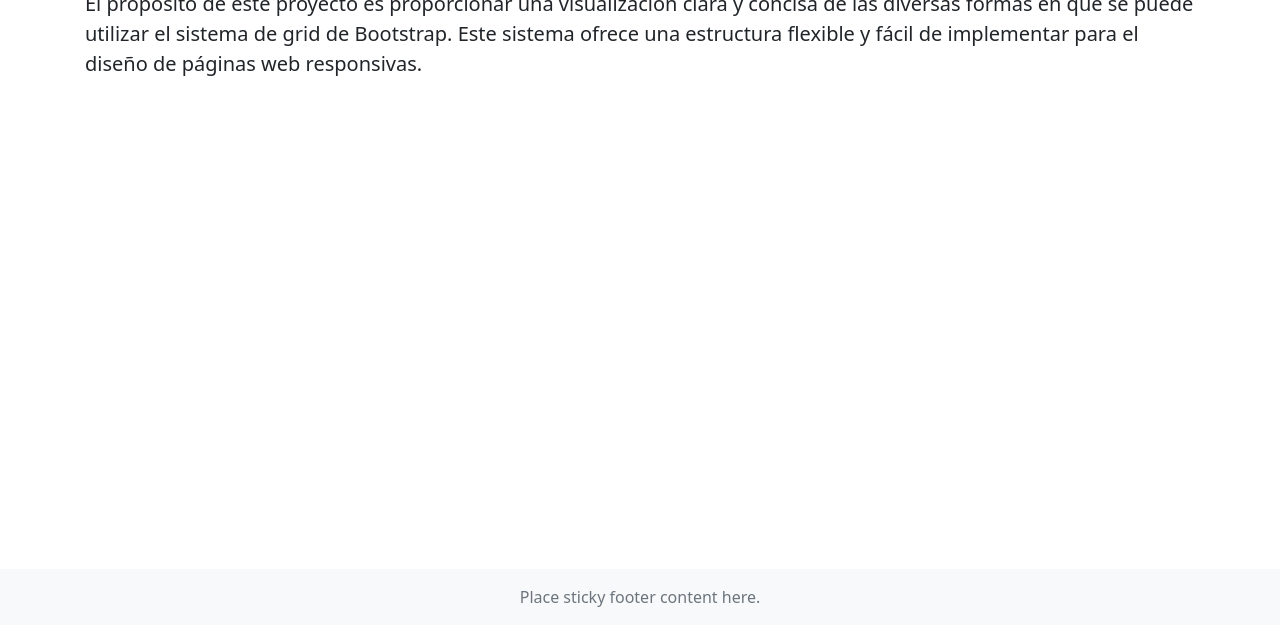
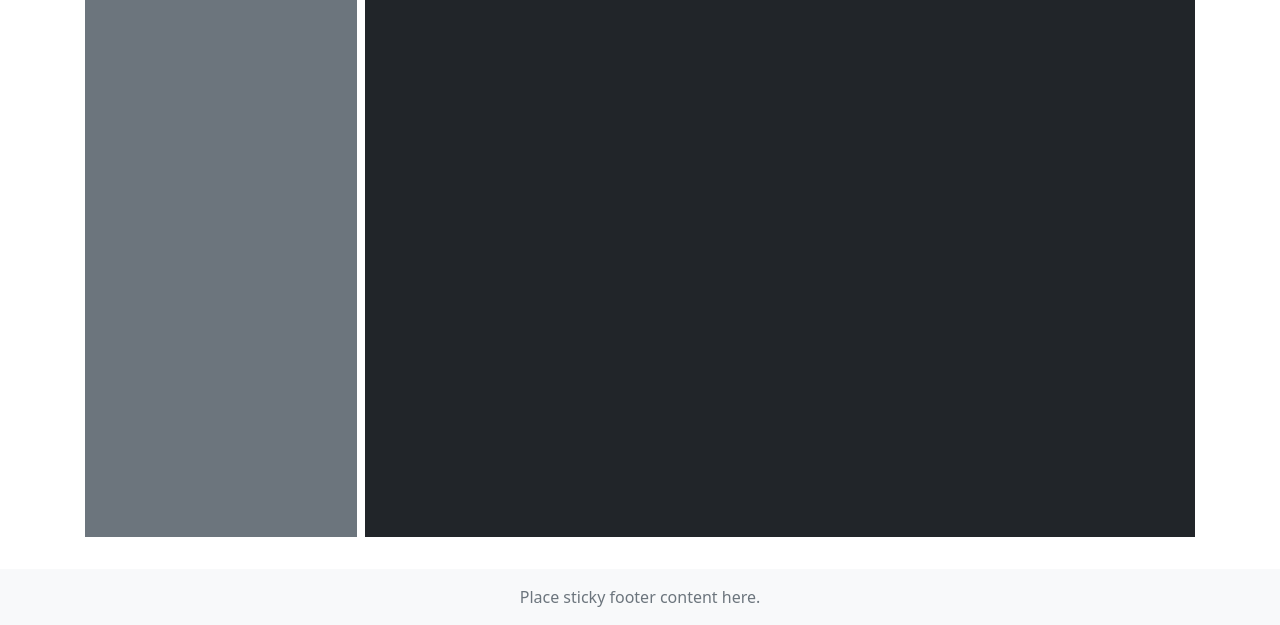
Before and after one commit to victor1127/bootstrapGrids, a plain HTML site: page grid2.html in a window 1280 px wide. Shown: the part 175-800 px from the top of the page. Drawn offline with nearby package versions, Linux system fonts and the light colour scheme.

Commit message:
Actualizacion grid.html
Se agrego el contenido del grid 2 page

```diff
--- a/grid2.html
+++ b/grid2.html
@@ -62,16 +62,18 @@
     </nav>
 
     <main class="flex-shrink-0">
-       <div class="container">
-           <h1 class="mt-5">Bootstrap and the Grip</h1>
-           <p class="lead">
-                El propósito de este proyecto es proporcionar una visualización clara y concisa
-                de las diversas formas en que se puede utilizar el sistema de grid de Bootstrap.
-                Este sistema ofrece una estructura flexible y fácil de implementar para el diseño
-                de páginas web responsivas.
-            </p>
+       <div class="container h-100 col-h">
+            <div class="row h-100 g-2">
+                <div class="col-3">
+                    <div class="bg-secondary text-white h-100 p-3">Side Bar</div>
+                </div>
+                <div class="col">
+                    <div class="bg-dark text-white h-100 p-3">Main</div>
+                </div>
+            </div>
        </div>
     </main>
+
     <footer class="footer mt-auto py-3 bg-light sticky-footer">
         <div class="container-fluid text-center">
             <span class="text-muted">Place sticky footer content here.</span>
```
Lines whose indentation alone changed are shown as unchanged.
